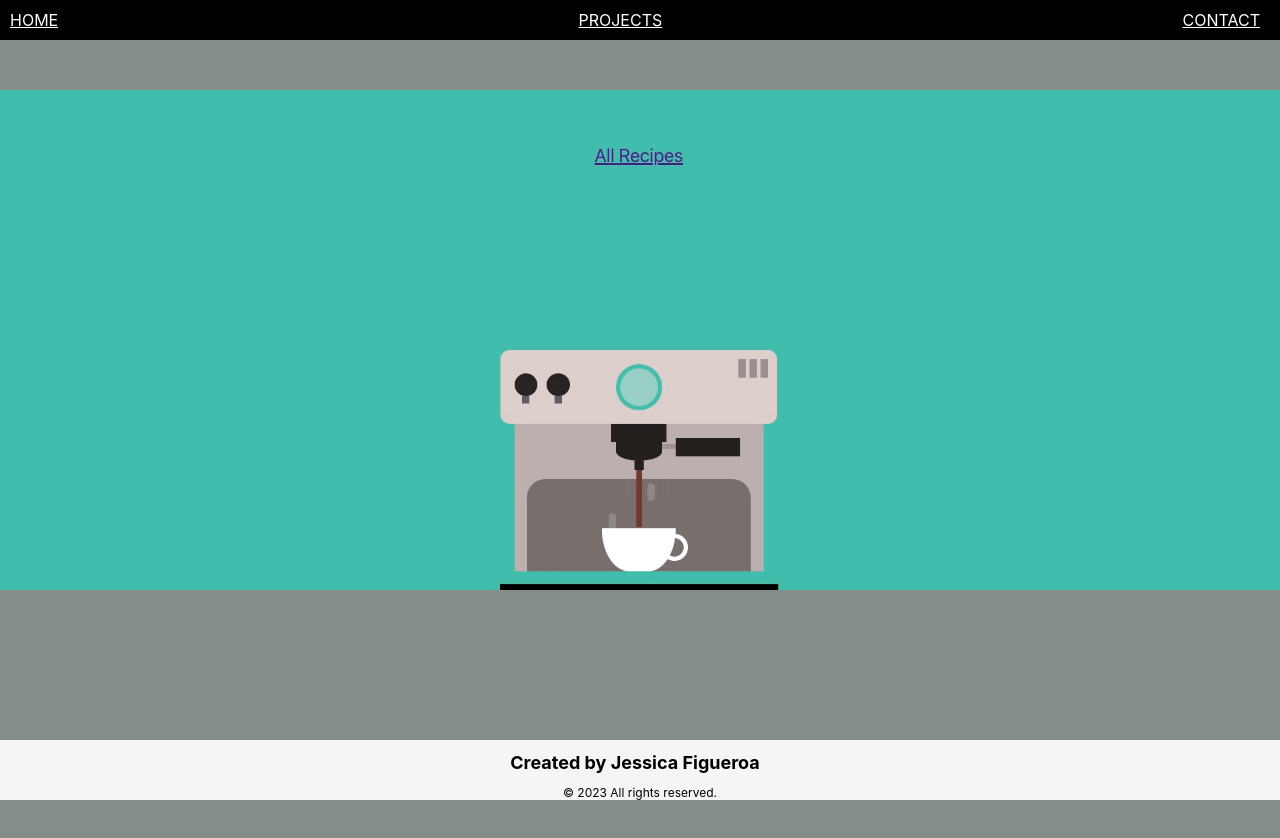
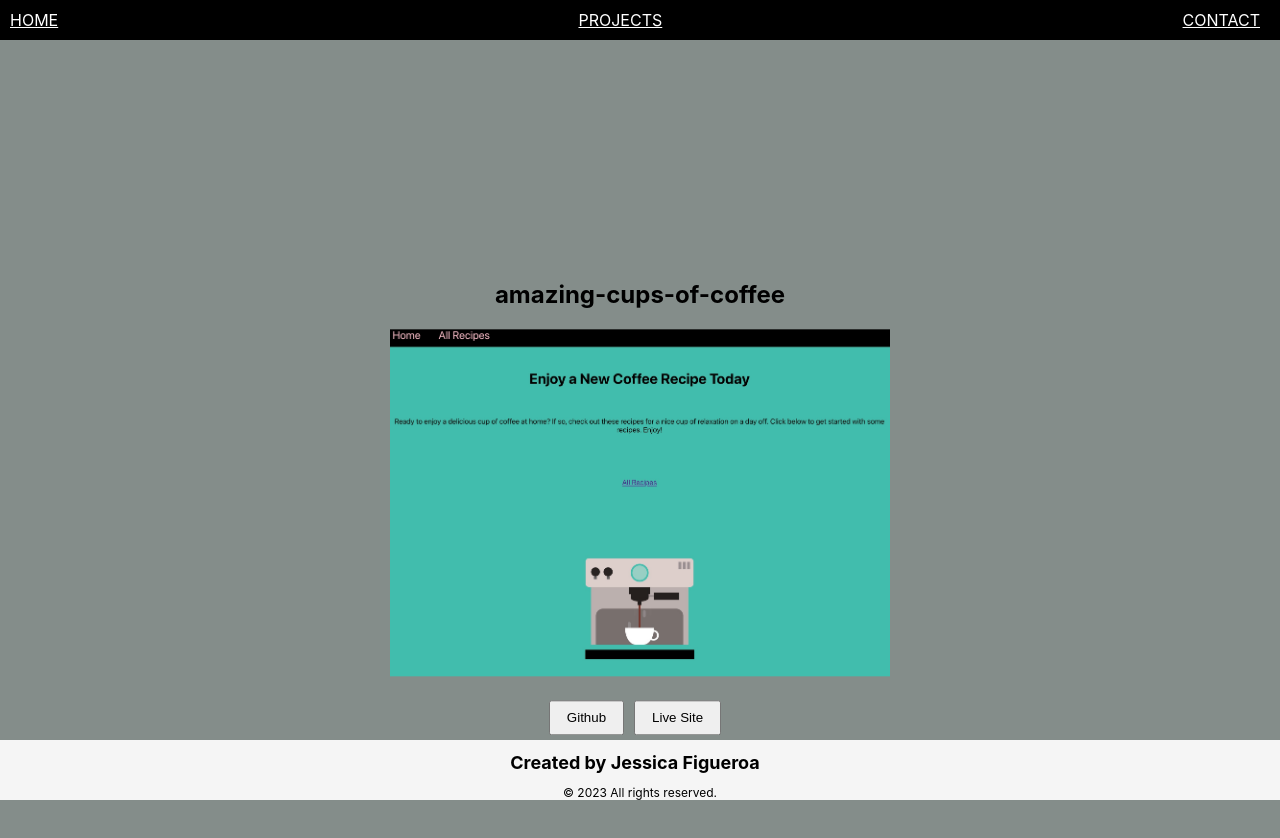
Before and after one commit to Trizzlenova/Portfolio-1, a React (Create React App) app: page /projects in a window 1280 px wide. Shown: the top 838 px of the page. Built offline with nearby package versions, Linux system fonts and the light colour scheme.

Commit message:
projects page working

```diff
--- a/src/App.css
+++ b/src/App.css
@@ -149,7 +149,7 @@
 
 .project-slider {
   position: relative;
-  height: 500px;
+  height: 800px;
   width: 100%;
   overflow: hidden;
 }
@@ -181,7 +181,6 @@
   display: flex;
   justify-content: center;
   align-items: center;
-  margin-top: 150px;
   width: 100%;
   height: 100%;
   max-height: 300px;
@@ -189,24 +188,21 @@
 
 .project-image {
   width: 100%;
-  height: 100%;
+  height: auto;
   object-fit: contain;
+  max-height: 400px;
 }
 
 .project-content {
   position: absolute;
-  top: 20%;
-  transform: translateY(-50%);
+  top: 50%;
+  left: 50%;
+  transform: translate(-50%, -50%);
   text-align: center;
   z-index: 1;
-  width: 100%;
+  width: 90%;
+  max-width: 500px;
   padding-top: 20px;
-  /* position: absolute;
-  bottom: 0;
-  text-align: center;
-  z-index: 1;
-  width: 100%;
-  padding-top: 20px; */
 }
 
 .project-title {
@@ -215,9 +211,23 @@
 }
 
 .project-buttons {
-  margin-top: 10px;
+  margin-top: 20px;
   display: flex;
   justify-content: center;
+  position: relative;
+  z-index: 1;
+}
+
+@media (max-width: 768px) {
+  .project-content {
+    width: 80%;
+  }
+}
+
+@media (max-width: 576px) {
+  .project-content {
+    width: 90%;
+  }
 }
 
 .github-button {
```
